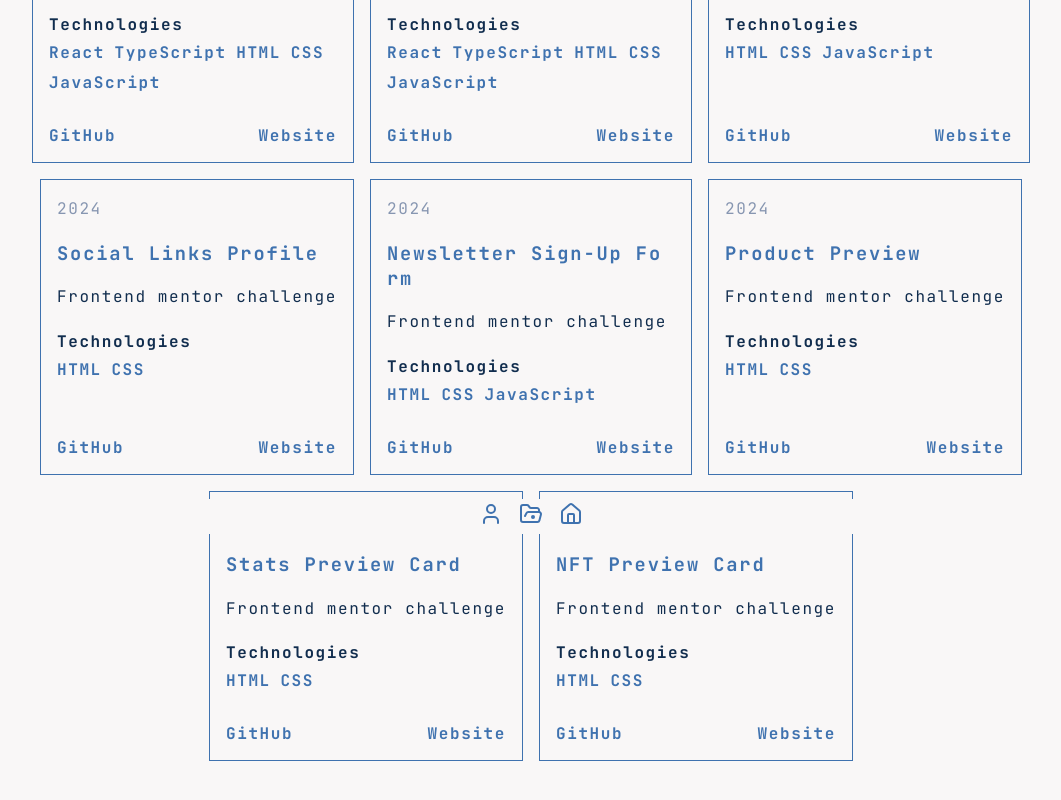
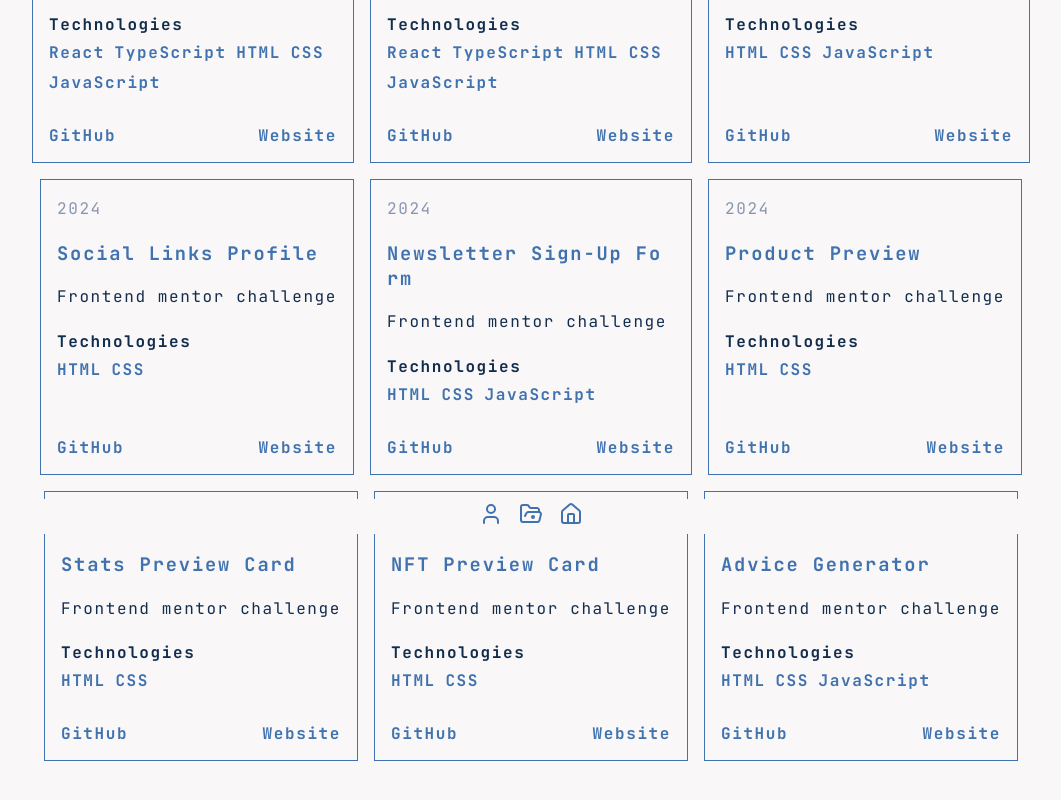
Before and after one commit to Adrydevmateo/website, a React (Vite) app: page /projects in a window 1280 px wide. Shown: the part 266-1066 px from the top of the page, without its empty margins (109-1170 px from the left). Built offline with nearby package versions, Linux system fonts and the light colour scheme.

Commit message:
Added a new project(advice generator)

```diff
--- a/src/pages/projects/Projects.ts
+++ b/src/pages/projects/Projects.ts
@@ -104,5 +104,18 @@ export const projects: Array<TProject> = [
   year: '2024',
   githubLink: 'https://github.com/Adrydevmateo/nft-preview-card-component-main',
   websiteLink: 'https://adrydev-nft-preview-card.netlify.app/'
+ },
+ {
+  id: 8,
+  title: 'Advice Generator',
+  description: 'Frontend mentor challenge',
+  technologies: [
+   { name: 'HTML', link: 'https://developer.mozilla.org/en-US/docs/Web/HTML' },
+   { name: 'CSS', link: 'https://developer.mozilla.org/en-US/docs/Web/CSS' },
+   { name: 'JavaScript', link: 'https://developer.mozilla.org/en-US/docs/Web/JavaScript' },
+  ],
+  year: '2024',
+  githubLink: 'https://github.com/Adrydevmateo/advice-generator-app-main',
+  websiteLink: 'https://adrydev-advice-generator.netlify.app/'
  }
 ]
```
